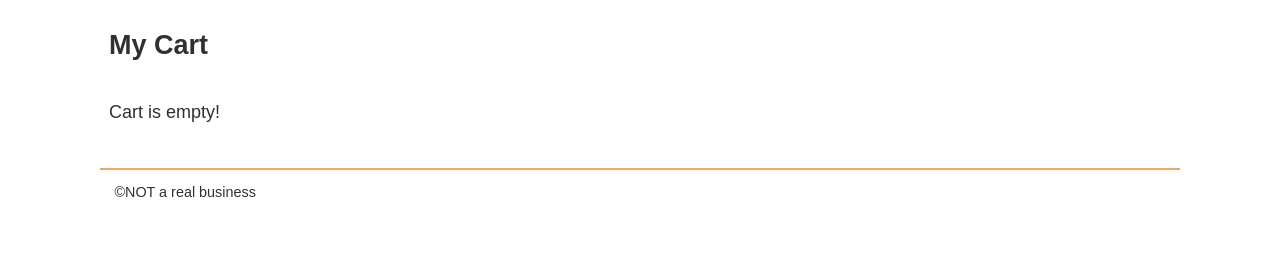
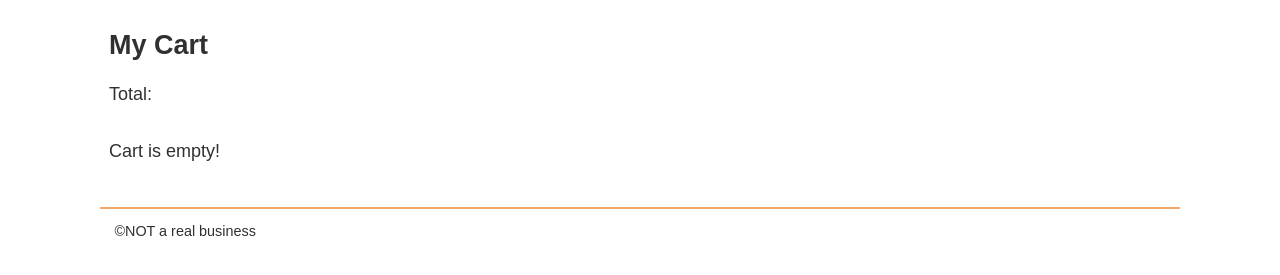
Before and after one commit to Ashle3/group4activity, a website: page src/cart/index.html in a window 1280 px wide. Shown: the part 63-338 px from the top of the page. Drawn offline with Linux system fonts and the light colour scheme; files whose address does not match are found by name.

Commit message:
Checkout form

```diff
--- a/src/cart/index.html
+++ b/src/cart/index.html
@@ -19,6 +19,8 @@
     <main class="divider">
       <section class="products">
         <h2>My Cart</h2>
+
+        <div class="cart-footer hide"><p class="cart-total">Total: </p></div>
 
         <ul class="product-list">
           <!-- <li class="cart-card divider">
```
Also changed, not shown: src/checkout/index.html (+2 -0 lines).
